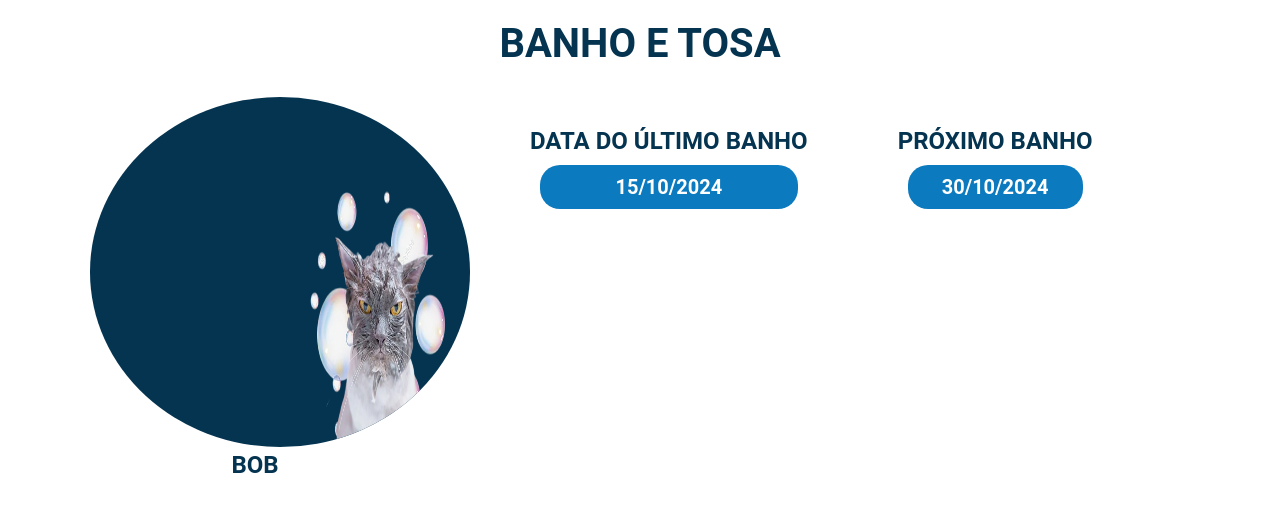
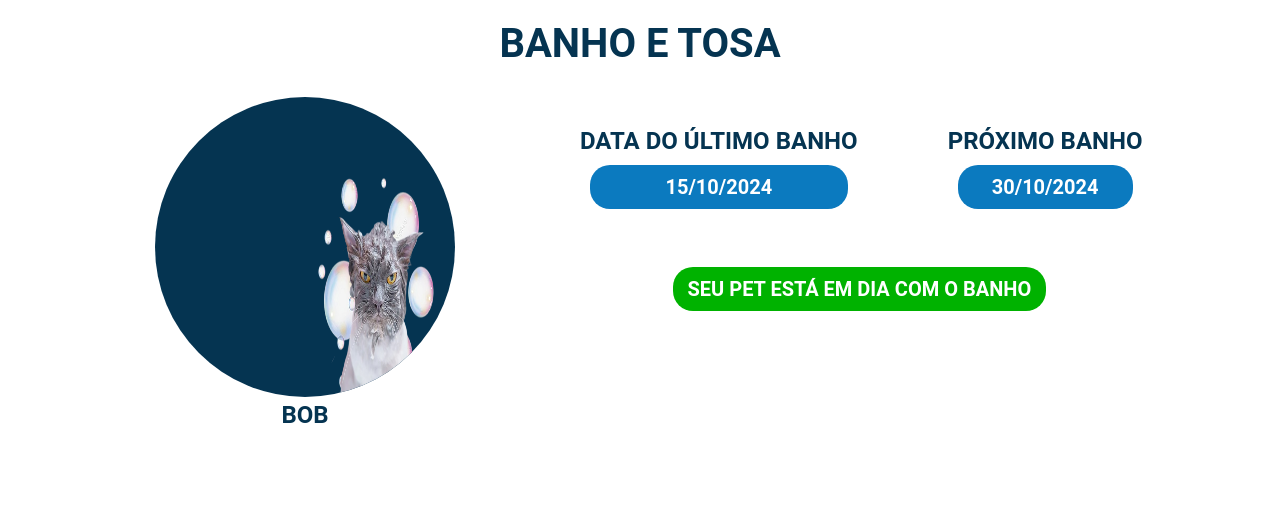
Before and after one commit to Welberth77/CuidaPet, a Python web app: template templates/banho_e_tosa.html in a window 1280 px wide. Shown: the part 80-592 px from the top of the page. Run offline with Jinja, Linux system fonts and the light colour scheme; the template is opened without the code that fills it, so the values that code supplies are empty.

Commit message:
Datas e imagem do pet adicionadas

```diff
--- a/app/static/css/pages/banho_e_tosa.css
+++ b/app/static/css/pages/banho_e_tosa.css
@@ -46,25 +46,31 @@
     margin: 20px 0 0;
 }
 
-/* LADO ESQUERDO */
+/* DIV CENTRAL */
 
 .banho {
     display: flex;
     margin: 30px 90px 0;
 }
 
+/* LADO ESQUERDO */
+
 .banho-pet {
+    display: block;
     width: 30%;
-    justify-content: center;
-    align-items: center;
+    margin: 0 0 0 50px;
+    text-align: center;
 }
 
 .banho-pet img {
     background-color: #053451;
     border-radius: 100%;
-    width: 350px;
-    height: 350px;
-    padding: 0 0 0 30px;
+    width: 300px;
+    height: 300px;
+    max-width: 350px;
+    max-height: 350px;
+    min-width: 300px;
+    min-height: 300px;
 }
 
 .banho-pet h2 {
@@ -124,3 +130,22 @@
     background-color: #0B7ABF;
     border-radius: 20px;
 }
+
+/* MENSAGEM DO BANHO */
+
+.mensagem-banho {
+    display: block;
+    text-align: center;
+    margin: 170px 0 0 -530px; /* Colocando Div abaixo das divs Ultimo banho e Próximo Banho */
+}
+
+.mensagem-banho h3 {
+    text-align: center;
+    font-size: 20px;
+    font-weight: 600;
+    background-color: #00b200;
+    max-width: 500px;
+    color: #fff;
+    padding: 10px 15px;
+    border-radius: 20px;
+}
--- a/templates/banho_e_tosa.html
+++ b/templates/banho_e_tosa.html
@@ -39,7 +39,12 @@
                 <h2>PRÓXIMO BANHO</h2>
                 <h3>30/10/2024</h3>
             </div>
+
+            <div class="mensagem-banho">
+                <h3>SEU PET ESTÁ EM DIA COM O BANHO</h3>
+            </div>
         </div>
+
     </div>
 </body>
 </html>
```
